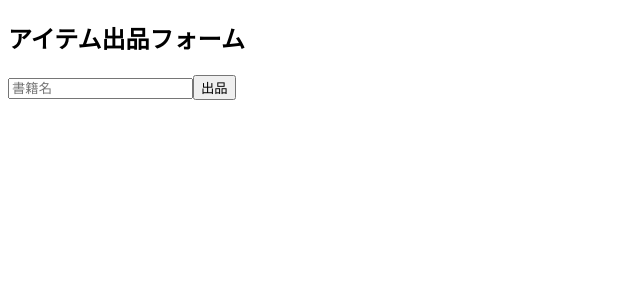
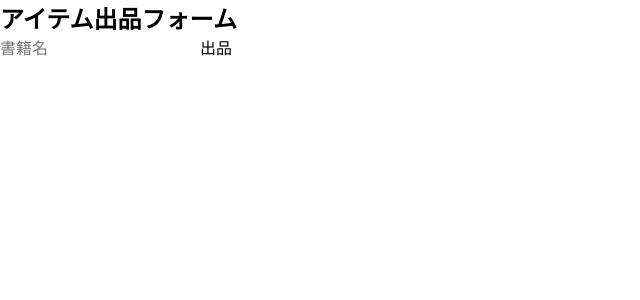
Before and after one commit to script-alert-0-script/pbl-application, a Vue app in the folder client/: page /exhibit in a window 1280 px wide. Shown: the top 300 px of the page, without its empty margins (0-640 px from the left). Built offline with nearby package versions, Linux system fonts and the light colour scheme.

Commit message:
install vuetify

```diff
--- a/client/public/index.html
+++ b/client/public/index.html
@@ -3,6 +3,8 @@
 <head>
   <meta charset="UTF-8">
   <title>Title</title>
+    <link rel="stylesheet" href="https://fonts.googleapis.com/css?family=Roboto:100,300,400,500,700,900">
+    <link rel="stylesheet" href="https://cdn.jsdelivr.net/npm/@mdi/font@latest/css/materialdesignicons.min.css">
 </head>
 <body>
 <div id="app">
--- a/client/src/main.ts
+++ b/client/src/main.ts
@@ -3,6 +3,7 @@
 import store from "./store";
 import router from "./router";
 import firebase from "firebase/app";
+import vuetify from './plugins/vuetify';
 import "firebase/auth";
 import "firebase/analytics";
 
@@ -25,5 +26,6 @@
 new Vue({
   store,
   router,
+  vuetify,
   render: h => h(App)
 }).$mount("#app");
--- /dev/null
+++ b/client/src/plugins/vuetify.ts
@@ -0,0 +1,10 @@
+import Vue from 'vue';
+import Vuetify from 'vuetify/lib';
+
+Vue.use(Vuetify);
+
+export default new Vuetify({
+  icons: {
+    iconfont: 'mdi',
+  },
+});
```
Also changed, not shown: client/package.json (+6 -1 lines), client/tsconfig.json (+6 -1 lines), 2 other files (tests, documents, lock files or other folders).
